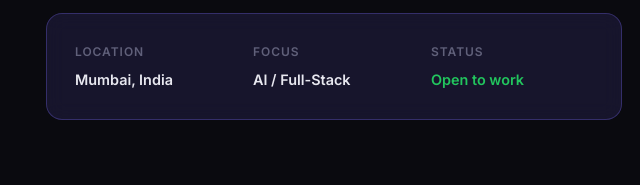
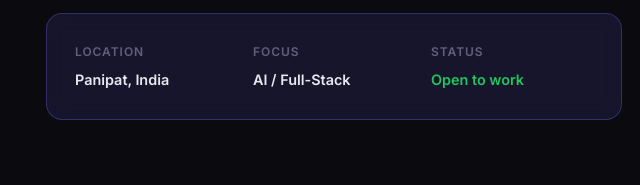
Before and after one commit to apekshasaxena12/portfolio, a plain HTML site: page index.html in a window 1280 px wide. Shown: the part 1237-1422 px from the top of the page, 618-1258 px from the left. Drawn offline with Linux system fonts and the light colour scheme.

Commit message:
Update index.html

```diff
--- a/index.html
+++ b/index.html
@@ -1636,7 +1636,7 @@
             <div style="display: flex; gap: 1rem; flex-wrap: wrap;">
               <div style="flex: 1; min-width: 140px;">
                 <div style="font-size: 0.75rem; color: var(--text3); font-weight: 600; text-transform: uppercase; letter-spacing: 0.08em; margin-bottom: 0.4rem;">Location</div>
-                <div style="font-weight: 600; font-size: 0.9rem;">Mumbai, India</div>
+                <div style="font-weight: 600; font-size: 0.9rem;">Panipat, India</div>
               </div>
               <div style="flex: 1; min-width: 140px;">
                 <div style="font-size: 0.75rem; color: var(--text3); font-weight: 600; text-transform: uppercase; letter-spacing: 0.08em; margin-bottom: 0.4rem;">Focus</div>
```
